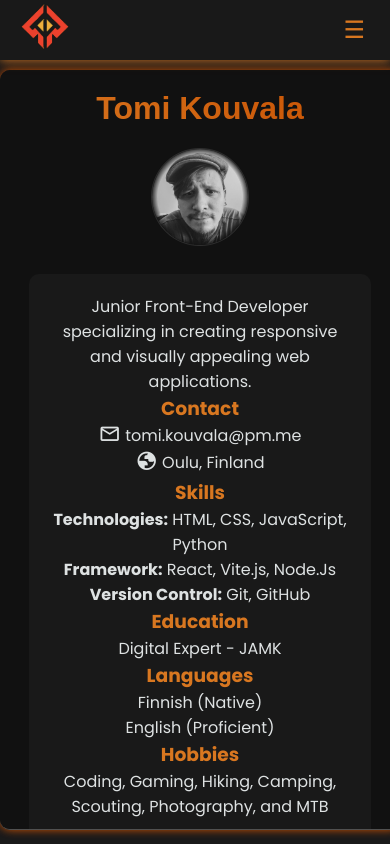
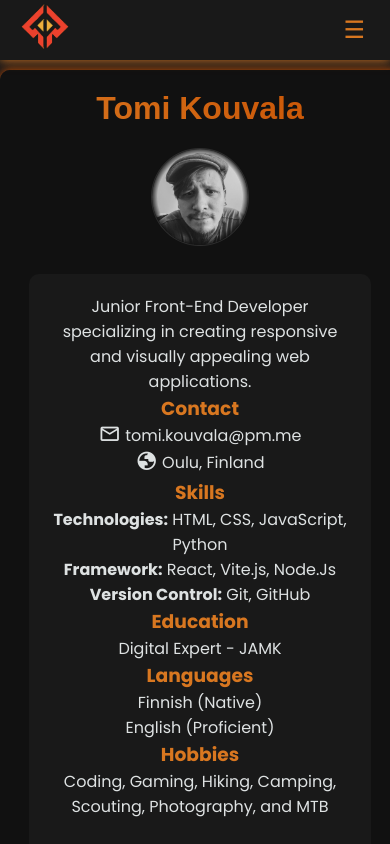
Before and after one commit to micsno/micsno.github.io, a React (Vite) app: page /#/contact in a window 390 px wide. Shown: the top 844 px of the page. Built offline with nearby package versions, Linux system fonts and the light colour scheme; a web font is replaced by a local one.

Commit message:
Renponsive

```diff
--- a/src/InfoBar.css
+++ b/src/InfoBar.css
@@ -6,7 +6,7 @@
     border-radius: 10px;
     margin: 20px 20px auto;
     position: relative;
-    max-height: 90vh;
+    max-height: 100vh;
     max-width: 900px;
     min-width: 400px;
     overflow-y: auto;
@@ -118,7 +118,7 @@ li {
     .info-bar {
         margin: 10px auto;
         width: 90%;
-        max-height: 90vh;
+        max-height: 100vh;
     }
 
     .info-text {
@@ -136,7 +136,7 @@ li {
     .info-bar {
         margin: 10px auto;
         width: 95%;
-        max-height: 90vh;
+        max-height: 100vh;
     }
 
     .profile-photo img {
```
